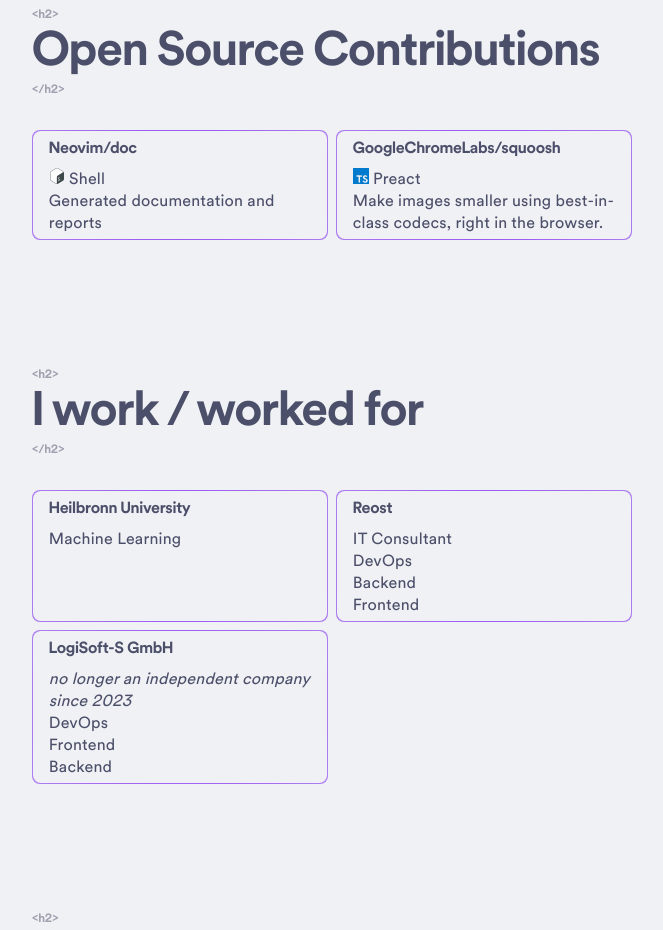
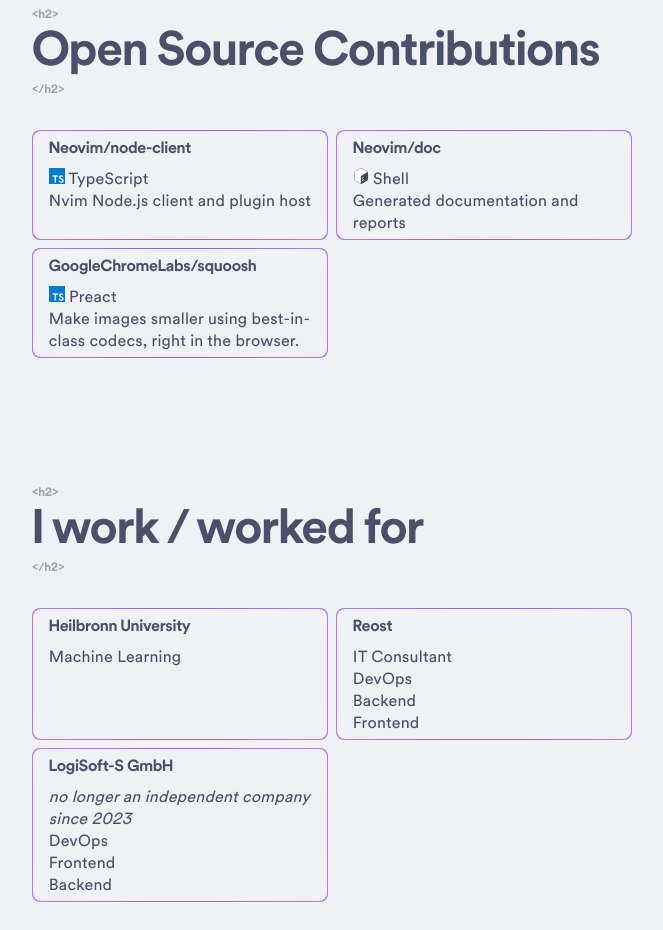
Before and after one commit to tsukinoko-kun/homepage, an Astro site: page / in a window 1280 px wide. Shown: the part 1040-1970 px from the top of the page, without its empty margins (308-971 px from the left). Built offline with nearby package versions, Linux system fonts and the light colour scheme; Astro itself is replaced by a stand-in of ours.

Commit message:
added oss contribution

```diff
--- a/src/components/Portfolio.astro
+++ b/src/components/Portfolio.astro
@@ -65,6 +65,22 @@ import Link from "./Link.astro";
 <section>
     <h2>Open Source Contri&shy;butions</h2>
     <ul class="grid grid--big card-wrapper">
+        <li class="card-wrapper__card">
+            <Link
+                class="grid__item card-wrapper__card__content"
+                href="https://github.com/neovim/node-client"
+            >
+                <h3>Neovim/node-client</h3>
+                <p>
+                    <img
+                        style="height: 1em; width: 1em; display: inline;"
+                        src="/lang/ts.svg"
+                        alt=""
+                    /> TypeScript
+                </p>
+                <p>Nvim Node.js client and plugin host</p>
+            </Link>
+        </li>
         <li class="card-wrapper__card">
             <Link
                 class="grid__item card-wrapper__card__content"
```
